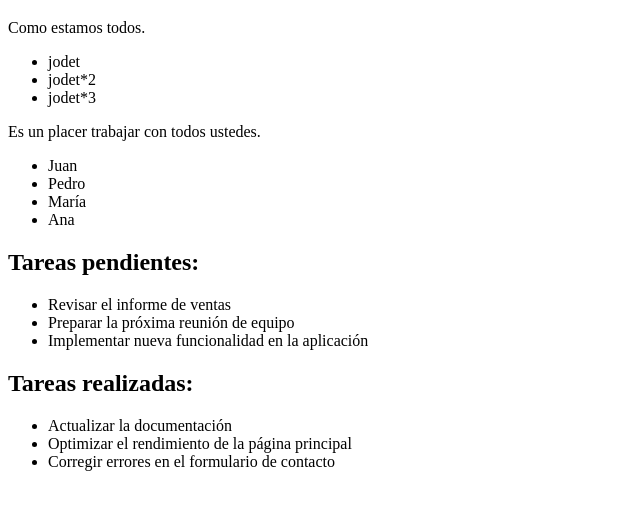
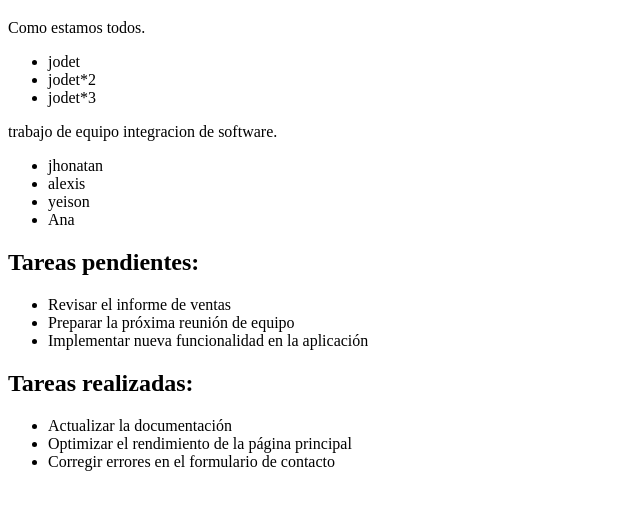
Before and after one commit to AlexChulca/proyecto-prueba, a plain HTML site: page index.html in a window 1280 px wide. Shown: the part 61-570 px from the top of the page, without its empty margins (0-640 px from the left). Drawn offline with Linux system fonts and the light colour scheme.

Commit message:
cambios realizados yeison vanegas

```diff
--- a/index.html
+++ b/index.html
@@ -13,11 +13,11 @@
       <li>jodet*2</li>
       <li>jodet*3</li>
     </ul>
-    <p>Es un placer trabajar con todos ustedes.</p>
+    <p>trabajo de equipo integracion de software.</p>
     <ul>
-        <li>Juan</li>
-        <li>Pedro</li>
-        <li>María</li>
+        <li>jhonatan</li>
+        <li>alexis</li>
+        <li>yeison</li>
         <li>Ana</li>
     </ul>
     <h2>Tareas pendientes:</h2>
```
